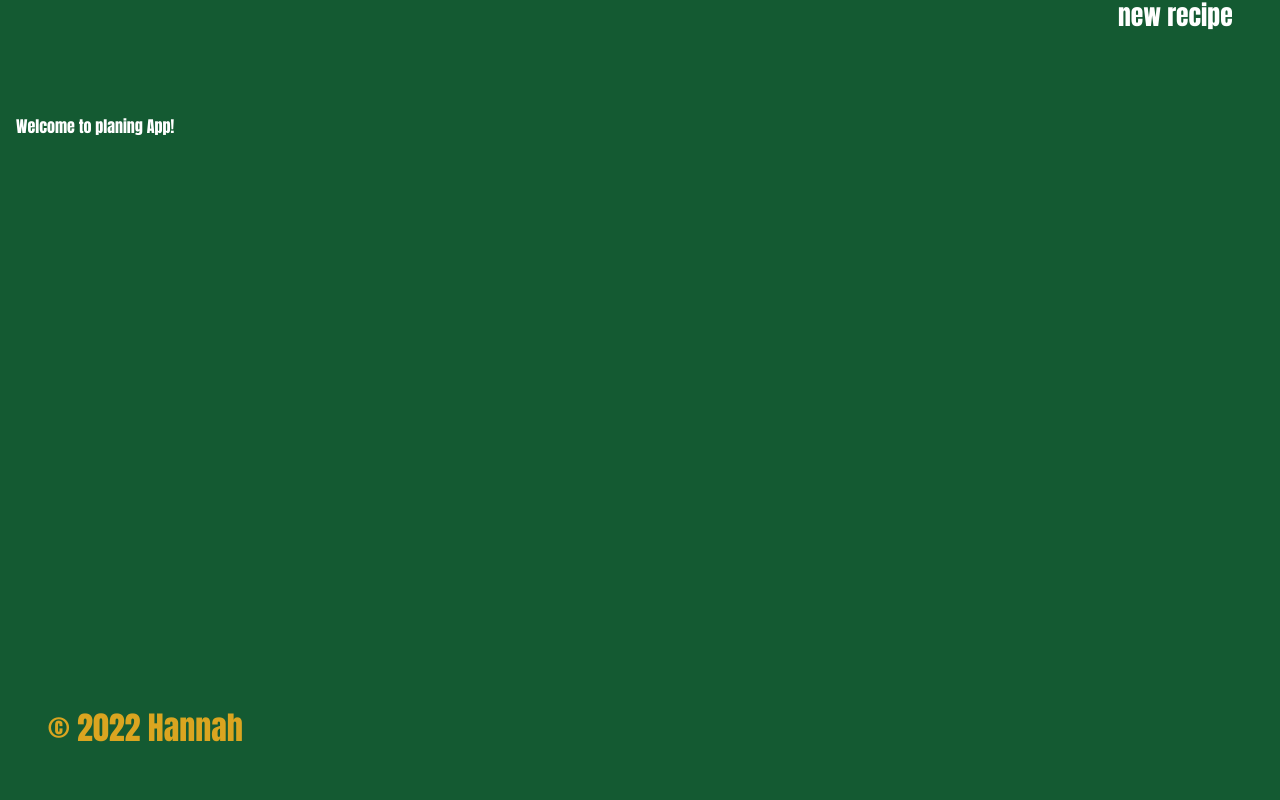
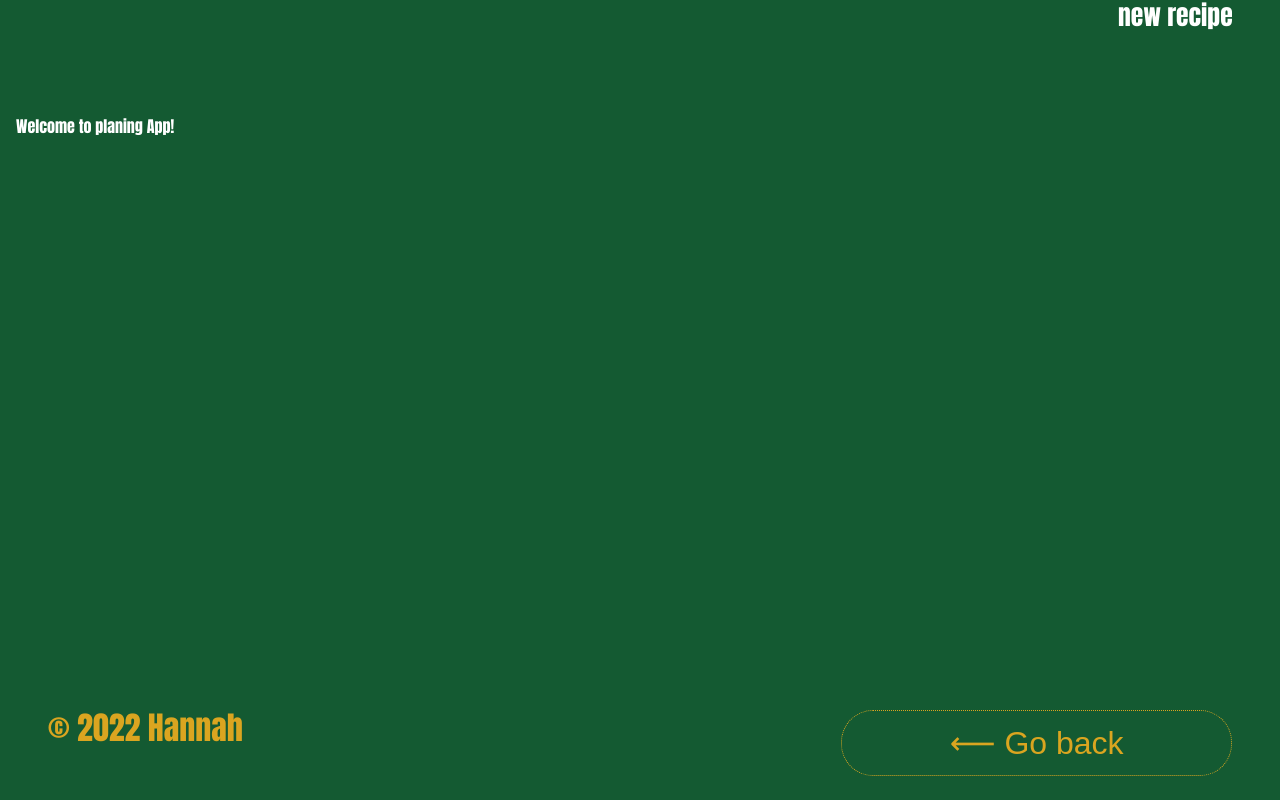
Before and after one commit to HannahStarling/Meal-plan, a React (Create React App) app: page / in a window 1280 px wide. Shown: the part 243-1043 px from the top of the page. Before the commit the page ends 1013 px from the top, so only its background shows below. Built offline with nearby package versions, Linux system fonts and the light colour scheme.

Commit message:
feat: add Go back button

```diff
--- a/src/components/Footer.js
+++ b/src/components/Footer.js
@@ -1,9 +1,11 @@
 import React from 'react';
+import BackBtn from './UI/button/BackBtn';
 
 const Footer = () => {
   return (
     <footer className='footer'>
       <p className='footer__copyright'>&copy; {new Date().getFullYear()} Hannah</p>
+      <BackBtn />
     </footer>
   );
 };
--- /dev/null
+++ b/src/components/UI/button/BackBtn.js
@@ -0,0 +1,14 @@
+import React from 'react';
+import { useHistory } from 'react-router-dom';
+
+function BackBtn() {
+  const history = useHistory();
+
+  return (
+    <button className='button button_type_back' onClick={() => history.goBack()}>
+      ⟵ Go back
+    </button>
+  );
+}
+
+export default BackBtn;
```
